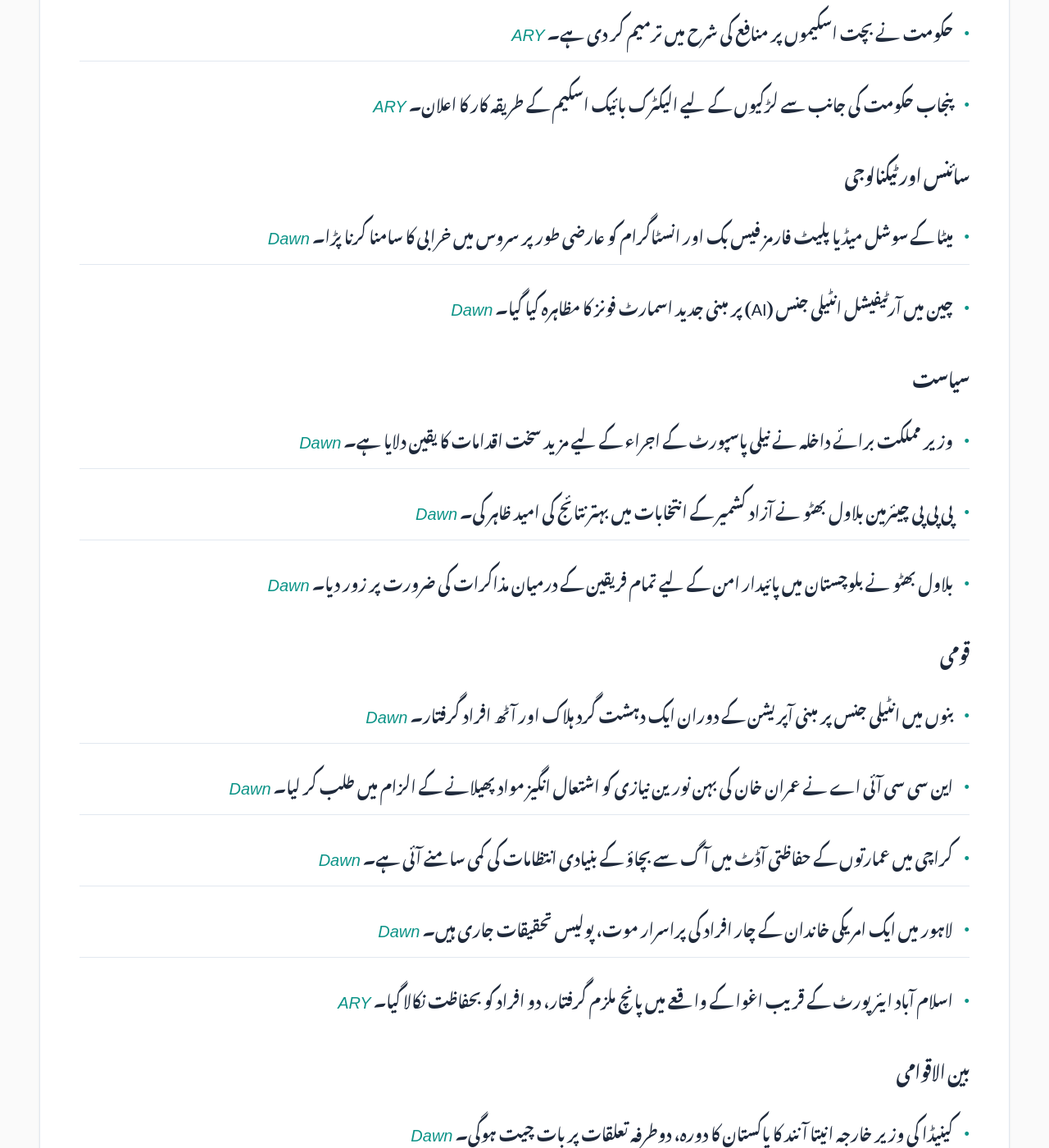
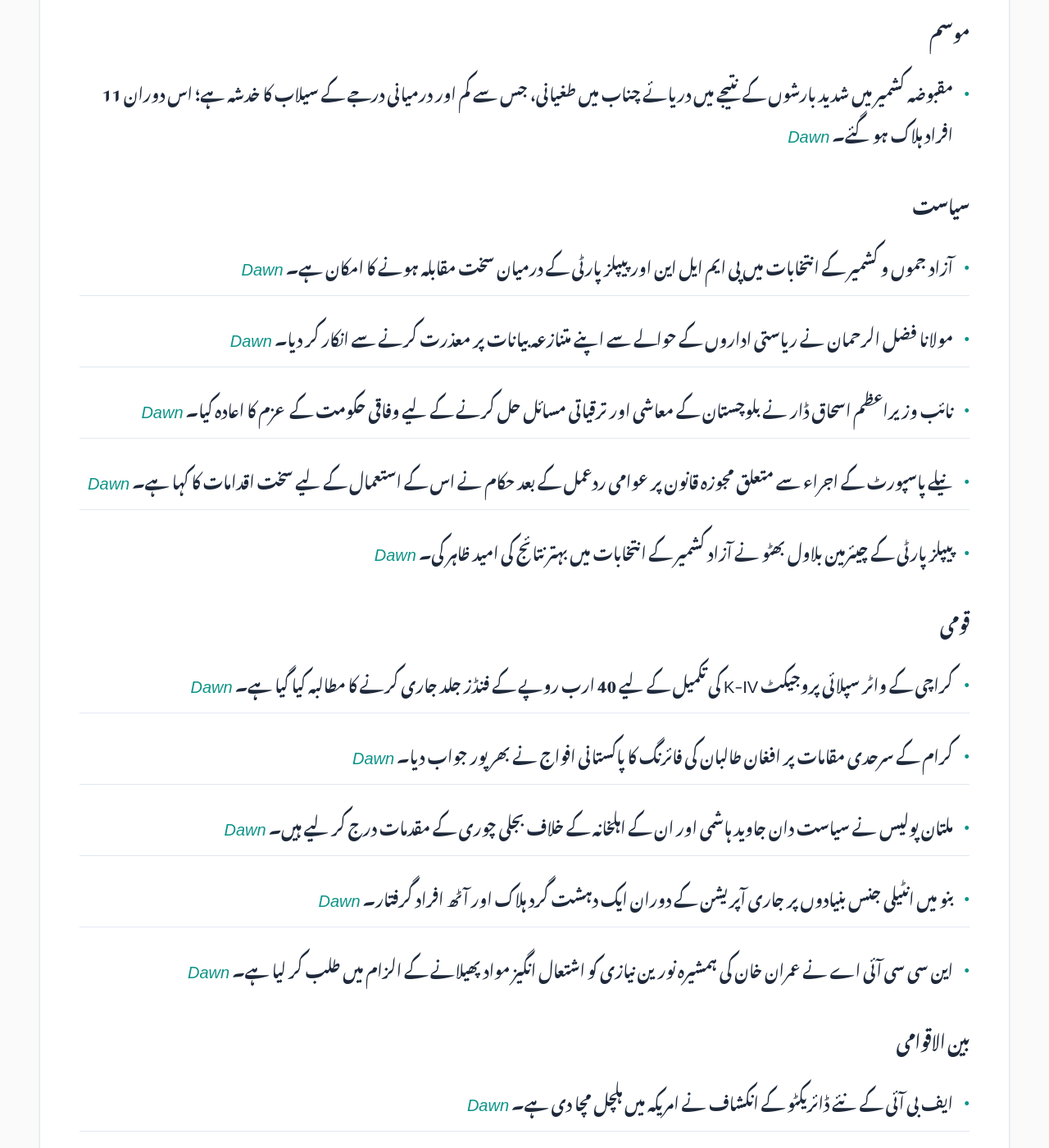
Before and after one commit to zsubzwary/news, a Jekyll site: the page built from ur/index.md, in a window 1280 px wide and 1400 px high, scrolled down 863 px. Shown: the whole window at 82% size. Built offline with Jekyll 4.4.1, drawn with Linux system fonts in a browser that asks for light colours; some web fonts are replaced; comment, search, counter and statistics services are not loaded; some of the changed text lies outside the part shown.

Commit message:
DateTime; 2026-07-20T04:10:16.612Z

```diff
--- a/ur/index.md
+++ b/ur/index.md
@@ -7,51 +7,49 @@ rtl: true
 
 پاکستان کی تازہ خبروں کا خلاصہ
 
- &lrm; 19-Jul-2026 21:09PKT
+ &lrm; 20-Jul-2026 09:10PKT
 
 پڑھنے کا وقت : 4 منٹ
 
 ### معیشت
-- وزیر خزانہ محمد اورنگزیب تجارتی، مالیاتی اور سرمایہ کاری کے مذاکرات کے لیے واشنگٹن پہنچ گئے۔ *[Dawn](https://www.dawn.com/news/2016679/finance-minister-aurangzeb-arrives-in-us-on-3-day-visit-expected-to-hold-talks-on-trade-finance-investment)*
-- افغانستان کے ساتھ ٹرانزٹ تجارت میں تاریخی کمی واقع ہوئی ہے، جو مالی سال 26 میں صرف 367 ملین ڈالر رہ گئی۔ *[Dawn](https://www.dawn.com/news/2016605/transit-trade-with-kabul-hits-historic-low)*
-- علاقائی بحری تناؤ کے باوجود گوادر بندرگاہ پر تجارتی سرگرمیاں معمول کے مطابق جاری ہیں۔ *[Dawn](https://www.dawn.com/news/2016603/gwadar-becomes-key-trade-gateway)*
-- حکومت نے بچت اسکیموں پر منافع کی شرح میں ترمیم کر دی ہے۔ *[ARY](https://arynews.tv/govt-revises-profit-rates-on-savings-schemes)*
-- پنجاب حکومت کی جانب سے لڑکیوں کے لیے الیکٹرک بائیک اسکیم کے طریقہ کار کا اعلان۔ *[ARY](https://arynews.tv/how-to-apply-for-punjab-electric-bike-scheme-for-girls-2026)*
+- حکومت ایندھن کی بچت اور کفایت شعاری کے اقدامات پر غور کر رہی ہے تاکہ ملک کے درآمدی ذخائر کو تحفظ دیا جا سکے۔ *[Dawn](https://www.dawn.com/news/2016884/govt-weighs-activating-fuel-saving-plans)*
+- پاکستان میں غربت اور معاشی تفاوت کی صورتحال پر نئی رپورٹ سامنے آئی ہے۔ *[Dawn](https://www.dawn.com/news/2016897/poverty-and-inequality)*
+- مشرق وسطیٰ میں بڑھتی ہوئی کشیدگی کے باعث برینٹ آئل کی قیمت 90 ڈالر سے تجاوز کر گئی۔ *[ARY](https://arynews.tv/brent-oil-tops-90-as-us-iran-expand-strikes-in-the-middle-east)*
 
-### سائنس اور ٹیکنالوجی
-- میٹا کے سوشل میڈیا پلیٹ فارمز فیس بک اور انسٹاگرام کو عارضی طور پر سروس میں خرابی کا سامنا کرنا پڑا۔ *[Dawn](https://www.dawn.com/news/2016699/facebook-instagram-users-briefly-report-suffering-some-outages)*
-- چین میں آرٹیفیشل انٹیلی جنس (AI) پر مبنی جدید اسمارٹ فونز کا مظاہرہ کیا گیا۔ *[Dawn](https://www.dawn.com/news/2016726/pocket-size-ai-powerful-phones-star-at-china)*
+### موسم
+- مقبوضہ کشمیر میں شدید بارشوں کے نتیجے میں دریائے چناب میں طغیانی، جس سے کم اور درمیانی درجے کے سیلاب کا خدشہ ہے؛ اس دوران 11 افراد ہلاک ہو گئے۔ *[Dawn](https://www.dawn.com/news/2016873/chenab-flows-surge-after-floods-in-held-kashmir)*
 
 ### سیاست
-- وزیر مملکت برائے داخلہ نے نیلی پاسپورٹ کے اجراء کے لیے مزید سخت اقدامات کا یقین دلایا ہے۔ *[Dawn](https://www.dawn.com/news/2016696/after-backlash-over-proposed-law-state-minister-outlines-more-stringent-measures-for-blue-passport-issuance)*
-- پی پی پی چیئرمین بلاول بھٹو نے آزاد کشمیر کے انتخابات میں بہتر نتائج کی امید ظاہر کی۔ *[Dawn](https://www.dawn.com/news/2016735/bilawal-seeks-better-results-in-upcoming-ajk-elections-as-ppp-hopes-to-form-govt)*
-- بلاول بھٹو نے بلوچستان میں پائیدار امن کے لیے تمام فریقین کے درمیان مذاکرات کی ضرورت پر زور دیا۔ *[Dawn](https://www.dawn.com/news/2016610/bilawal-urges-all-sides-to-engage-in-talks-for-balochistan-peace)*
+- آزاد جموں و کشمیر کے انتخابات میں پی ایم ایل این اور پیپلز پارٹی کے درمیان سخت مقابلہ ہونے کا امکان ہے۔ *[Dawn](https://www.dawn.com/news/2016877/ajk-polls-shaping-up-to-be-nawaz-vs-bilawal-contest)*
+- مولانا فضل الرحمان نے ریاستی اداروں کے حوالے سے اپنے متنازعہ بیانات پر معذرت کرنے سے انکار کر دیا۔ *[Dawn](https://www.dawn.com/news/2016839/fazl-refuses-to-apologise-for-controversial-remarks)*
+- نائب وزیراعظم اسحاق ڈار نے بلوچستان کے معاشی اور ترقیاتی مسائل حل کرنے کے لیے وفاقی حکومت کے عزم کا اعادہ کیا۔ *[Dawn](https://www.dawn.com/news/2016879/dar-reiterates-commitment-to-addressing-balochistan-challenges)*
+- نیلے پاسپورٹ کے اجراء سے متعلق مجوزہ قانون پر عوامی ردعمل کے بعد حکام نے اس کے استعمال کے لیے سخت اقدامات کا کہا ہے۔ *[Dawn](https://www.dawn.com/news/2016696/after-backlash-over-proposed-law-state-minister-outlines-more-stringent-measures-for-blue-passport-issuance)*
+- پیپلز پارٹی کے چیئرمین بلاول بھٹو نے آزاد کشمیر کے انتخابات میں بہتر نتائج کی امید ظاہر کی۔ *[Dawn](https://www.dawn.com/news/2016735/bilawal-seeks-better-results-in-upcoming-ajk-elections-as-ppp-hopes-to-form-govt)*
 
 ### قومی
-- بنوں میں انٹیلی جنس پر مبنی آپریشن کے دوران ایک دہشت گرد ہلاک اور آٹھ افراد گرفتار۔ *[Dawn](https://www.dawn.com/news/2016737/one-terrorist-killed-8-others-held-as-joint-operation-continues-in-bannu)*
-- این سی سی آئی اے نے عمران خان کی بہن نورین نیازی کو اشتعال انگیز مواد پھیلانے کے الزام میں طلب کر لیا۔ *[Dawn](https://www.dawn.com/news/2016686/nccia-summons-imrans-sister-noreen-for-allegedly-disseminating-false-offensive-inflammatory-content)*
-- کراچی میں عمارتوں کے حفاظتی آڈٹ میں آگ سے بچاؤ کے بنیادی انتظامات کی کمی سامنے آئی ہے۔ *[Dawn](https://www.dawn.com/news/2016589/safety-audit-reveals-over-300-city-buildings-in-karachi-lack-even-fire-extinguishers)*
-- لاہور میں ایک امریکی خاندان کے چار افراد کی پراسرار موت، پولیس تحقیقات جاری ہیں۔ *[Dawn](https://www.dawn.com/news/2016566/death-of-woman-three-children-in-lahore-police-release-husband-after-recording-statement)*
-- اسلام آباد ایئرپورٹ کے قریب اغوا کے واقعے میں پانچ ملزم گرفتار، دو افراد کو بحفاظت نکالا گیا۔ *[ARY](https://arynews.tv/five-kidnappers-arrested-two-recovered-after-abduction-outside-islamabad-airport)*
+- کراچی کے واٹر سپلائی پروجیکٹ K-IV کی تکمیل کے لیے 40 ارب روپے کے فنڈز جلد جاری کرنے کا مطالبہ کیا گیا ہے۔ *[Dawn](https://www.dawn.com/news/2016854/pm-shehbaz-urged-to-release-rs40bn-required-for-completion-of-karachis-k-iv-water-supply-project)*
+- کرام کے سرحدی مقامات پر افغان طالبان کی فائرنگ کا پاکستانی افواج نے بھرپور جواب دیا۔ *[Dawn](https://www.dawn.com/news/2016755/security-forces-counter-unprovoked-firing-by-afghan-taliban-targeting-kurram-border-posts)*
+- ملتان پولیس نے سیاست دان جاوید ہاشمی اور ان کے اہلخانہ کے خلاف بجلی چوری کے مقدمات درج کر لیے ہیں۔ *[Dawn](https://www.dawn.com/news/2016756/multan-police-book-javed-hashmi-his-3-sons-in-law-for-alleged-power-theft)*
+- بنو میں انٹیلی جنس بنیادوں پر جاری آپریشن کے دوران ایک دہشت گرد ہلاک اور آٹھ افراد گرفتار۔ *[Dawn](https://www.dawn.com/news/2016737/one-terrorist-killed-8-others-held-as-joint-operation-continues-in-bannu)*
+- این سی سی آئی اے نے عمران خان کی ہمشیرہ نورین نیازی کو اشتعال انگیز مواد پھیلانے کے الزام میں طلب کر لیا ہے۔ *[Dawn](https://www.dawn.com/news/2016686/nccia-summons-imrans-sister-noreen-for-allegedly-disseminating-false-offensive-inflammatory-content)*
 
 ### بین الاقوامی
-- کینیڈا کی وزیر خارجہ انیتا آنند کا پاکستان کا دورہ، دوطرفہ تعلقات پر بات چیت ہوگی۔ *[Dawn](https://www.dawn.com/news/2016734/canadian-foreign-minister-anita-anand-to-visit-pakistan-tomorrow)*
-- بھارتی کارکن سونم وانگچک کو مبینہ طور پر طبی نگہداشت کے بہانے غیر قانونی طور پر حراست میں لیا گیا۔ *[Dawn](https://www.dawn.com/news/2016713/over-100-cops-at-hospital-wife-alleges-indian-activist-sonam-wangchuk-illegally-detained-under-guise-of-medical-care)*
-- امریکہ کے ایران پر حملوں کے جواب میں ایران نے کویت میں امریکی اڈوں پر ڈرون حملہ کر دیا۔ *[Dawn](https://www.dawn.com/news/2016645/us-renews-strikes-on-iran-to-punish-irgc-for-troops-killing-tehran-targets-american-bases-in-kuwait)*
-- پاکستان اور وینزویلا کے درمیان اقتصادی تعاون کو فروغ دینے کے لیے باہمی تال میل پر زور۔ *[Dawn](https://www.dawn.com/news/2016695/dar-venezuelan-fm-emphasise-considerable-potential-for-enhancing-economic-collaboration)*
+- ایف بی آئی کے نئے ڈائریکٹو کے انکشاف نے امریکہ میں ہلچل مچا دی ہے۔ *[Dawn](https://www.dawn.com/news/2016858/nyt-report-on-new-fbi-directive-stuns-nation)*
+- کینیڈا کی وزیر خارجہ انیتا آنند کا پاکستان کا دورہ، جس میں دو طرفہ تعلقات کو مضبوط بنانے پر بات ہوگی۔ *[Dawn](https://www.dawn.com/news/2016734/canadian-foreign-minister-anita-anand-to-visit-pakistan-on-monday)*
+- بھارتی کارکن سونم وانگ چک کو طبی دیکھ بھال کے بہانے غیر قانونی طور پر حراست میں لینے کا الزام لگایا گیا ہے۔ *[Dawn](https://www.dawn.com/news/2016713/over-100-cops-at-hospital-wife-alleges-indian-activist-sonam-wangchuk-illegally-detained-under-guise-of-medical-care)*
+- امریکہ اور ایران کے درمیان حملوں میں شدت، ایران نے امریکی اڈوں کو نشانہ بنایا۔ *[Dawn](https://www.dawn.com/news/2016645/us-renews-strikes-on-iran-to-punish-irgc-for-troops-killing-tehran-targets-american-bases-in-kuwait)*
 
 ### کھیل
-- کائل ایمباپے ورلڈ کپ کے تاریخ کے سب سے زیادہ گول کرنے والے کھلاڑی بن گئے۔ *[Dawn](https://www.dawn.com/news/2016719/frances-mbappe-becomes-world-cups-all-time-top-scorer)*
-- ورلڈ کپ کے تیسرے مقام کے میچ میں انگلینڈ نے فرانس کو 6-4 سے شکست دی۔ *[Dawn](https://www.dawn.com/news/2016570/england-edge-france-6-4-in-chaotic-world-cup-bronze-match)*
-- ڈریک نے میسی اور ارجنٹائن کی جیت پر 1.5 ملین ڈالر کی شرط لگائی۔ *[ARY](https://arynews.tv/drake-drops-1-5m-on-messi-and-argentina-here-comes-the-curse)*
-- اسپین کا فائنل میچ میں میسی کو روکنے کا خاص منصوبہ۔ *[ARY](https://arynews.tv/spains-shock-plan-to-shut-down-messi-in-the-final)*
-- فٹ بال اسٹار رونالڈو کی حالیہ پیشگوئی۔ *[ARY](https://arynews.tv/ronaldos-final-prediction-theyve-been-doing-this-a-long-time)*
-- کائل ایمباپے کی سوشل میڈیا پر ایک غلطی سے بحث چھڑ گئی۔ *[ARY](https://arynews.tv/kylian-mbappe-social-media-frenzy-involving-ester-exposito)*
+- کیلیان ایمباپے ورلڈ کپ کے تمام تر وقت کے سب سے زیادہ گول کرنے والے کھلاڑی بن گئے۔ *[Dawn](https://www.dawn.com/news/2016719/frances-mbappe-becomes-world-cups-all-time-top-scorer)*
+- اسپین نے ارجنٹائن کو ہرا کر ورلڈ کپ کا اعزاز اپنے نام کر لیا۔ *[ARY](https://arynews.tv/madrid-erupts-in-cheers-after-spain-win-world-cup)*
+- ٹام کروز نے فیفا ورلڈ کپ کے فائنل کے موقع پر متاثر کن خطاب کیا۔ *[ARY](https://arynews.tv/tom-cruise-delivers-inspiring-speech-at-fifa-world-cup-2026-final)*
+- بی ٹی ایس، شکیرا اور جسٹن بیبر نے ورلڈ کپ فائنل کے دوران شائقین کو مسحور کیا۔ *[ARY](https://arynews.tv/bts-shakira-justin-bieber-and-madonna-mesmerize-world-cup-final-crowd)*
 
 ### صحت
-- پاکستان پیڈیاٹرک ایسوسی ایشن نے 10cc سرنجوں پر پابندی سے استثنیٰ دینے کی اپیل کی۔ *[Dawn](https://www.dawn.com/news/2016590/drap-urged-to-exempt-10cc-syringes-from-ban)*
+- قیمتوں کی منظوری میں تاخیر کی وجہ سے 40 نئی زندگی بچانے والی ادویات مریضوں کی پہنچ سے دور ہیں۔ *[Dawn](https://www.dawn.com/news/2016842/40-registered-life-saving-medicines-remain-out-of-patients-reach)*
+- پاکستان ہیپاٹائٹس ڈی کے لیے ایک انقلابی علاج متعارف کرانے کے قریب ہے۔ *[ARY](https://arynews.tv/pakistan-moves-closer-to-introducing-breakthrough-therapy-for-hepatitis-delta)*
 
 ### دیگر
-- جسٹن اور ہیلی بیبر کے کیوٹ لمحات نے مداحوں کا دل جیت لیا۔ *[ARY](https://arynews.tv/justin-hailey-biebers-sweet-moments-delight-fans)*
-- فلم 'دی اوڈیسی' نے باکس آفس کے کئی ریکارڈ توڑ دیے۔ *[ARY](https://arynews.tv/the-odyssey-a-new-cinematic-masterpiece)*
-- اداکار رابرٹ پیٹنسن نے مسلسل فلمیں سائن کرنے کی وجہ بتائی۔ *[ARY](https://arynews.tv/robert-pattinson-reveals-reason-for-signing-consecutive-movies)*
+- لامین یمال کا چھوٹا بھائی انٹرنیٹ پر مقبول ہو رہا ہے۔ *[ARY](https://arynews.tv/lamine-yamals-3-year-old-brother-is-internets-new-favorite)*
+- فلم 'دی اوڈیسی' نے عالمی سطح پر 264.1 ملین ڈالر کی آمدنی حاصل کی۔ *[ARY](https://arynews.tv/the-odyssey-makes-264-1-million-in-global-debut)*
+- مشہور اداکار سام نیل کی موت کی وجہ کی تصدیق کر دی گئی ہے۔ *[ARY](https://arynews.tv/sam-neills-cause-of-death-confirmed-after-speculation)*
```
